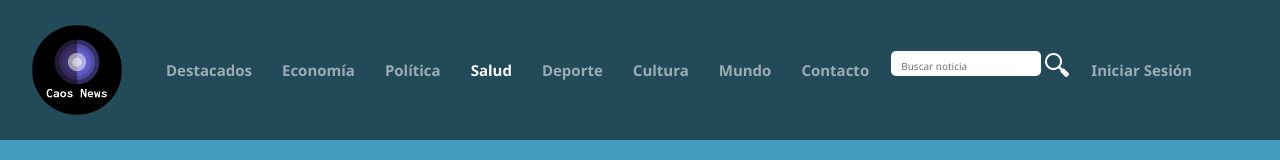
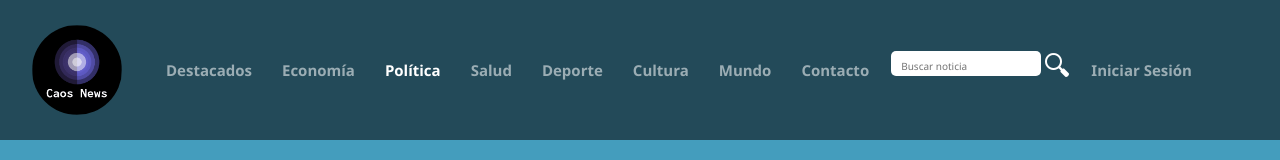
Before and after one commit to MariaBhamondes/Evaluacion_1, a plain HTML site: page views/noticias/politica/autor-politica.html in a window 1280 px wide. Shown: the top 160 px of the page. Drawn offline with Linux system fonts and the light colour scheme.

Commit message:
Cambio en el active de las vistas de noticias de política

```diff
--- a/views/noticias/politica/autor-politica.html
+++ b/views/noticias/politica/autor-politica.html
@@ -37,11 +37,11 @@
                         </li>
                         <!--Política-->
                         <li class="nav-item">
-                            <a class="nav-link inactivo" href="../politica/cate-politica.html">Política</a>
+                            <a class="nav-link active" href="../politica/cate-politica.html">Política</a>
                         </li>
                         <!--Salud-->
                         <li class="nav-item">
-                            <a class="nav-link active" href="../salud/cate-salud.html">Salud</a>
+                            <a class="nav-link inactivo" href="../salud/cate-salud.html">Salud</a>
                         </li>
                         <!--Deporte-->
                         <li class="nav-item">
```
Also changed, not shown: views/noticias/politica/cate-politica.html (+2 -2 lines).
